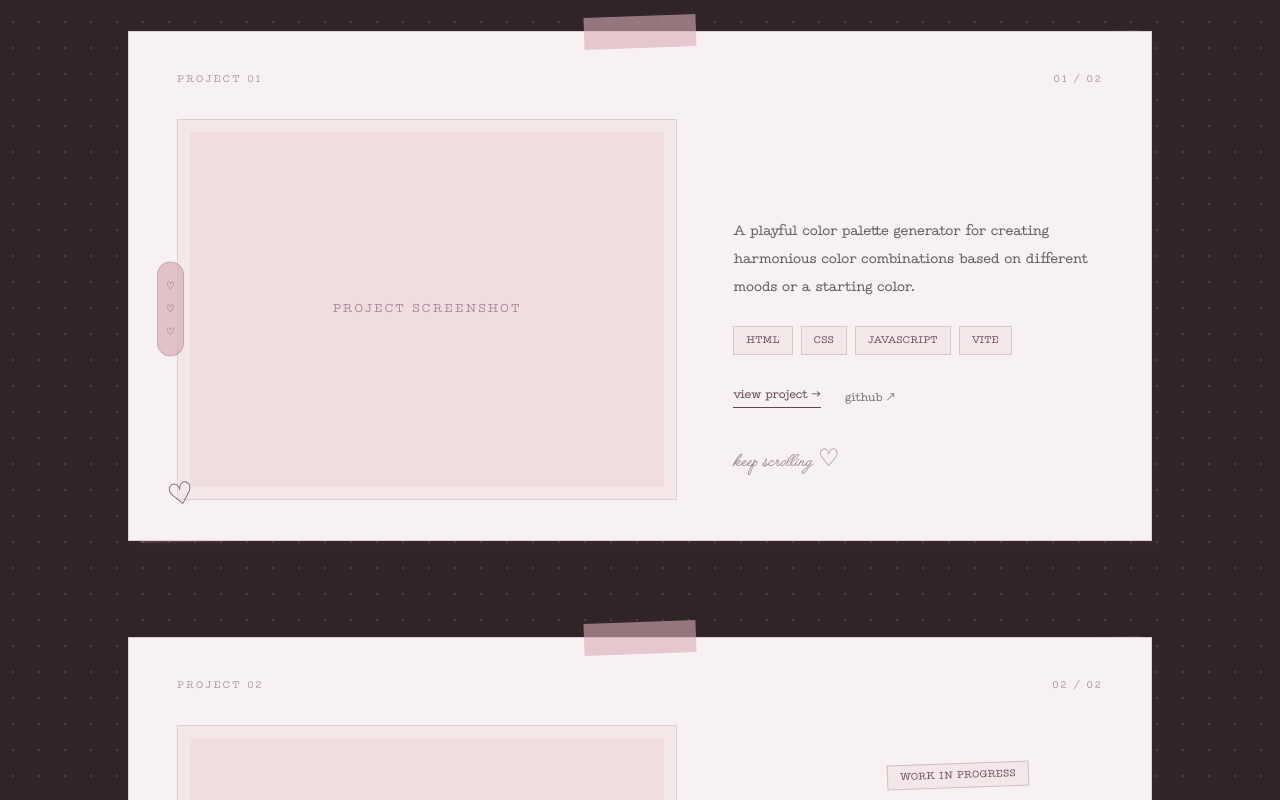
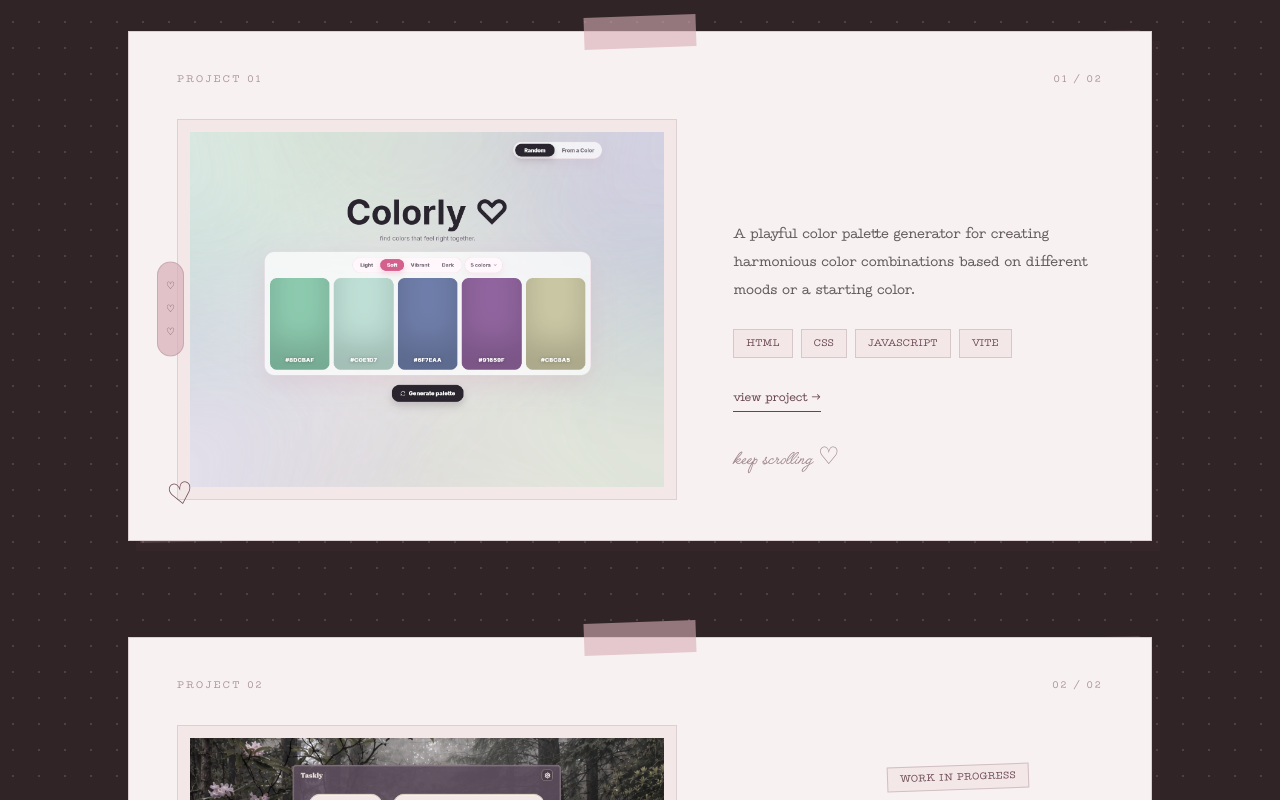
Before and after one commit to bldyonyx/Portfolio, a React app: page / in a window 1280 px wide. Shown: the part 1760-2560 px from the top of the page. Built offline with nearby package versions, Linux system fonts and the light colour scheme; the HTML template or start-up script is replaced by a standard one.

Commit message:
feat: add project preview images

```diff
--- a/src/components/ProjectCard.jsx
+++ b/src/components/ProjectCard.jsx
@@ -20,6 +20,7 @@ function ProjectCard({ project, index, total }) {
         {/* PROJECT COUNT */}
         <div className="mb-8 flex items-center justify-between font-typewriter text-[10px] uppercase tracking-[0.25em] text-wine/55">
           <span>project {number}</span>
+
           <span>
             {number} / {totalProjects}
           </span>
@@ -30,10 +31,12 @@ function ProjectCard({ project, index, total }) {
           {/* SCREENSHOT */}
           <div className="relative">
             <div className="border border-wine/15 bg-cream p-3">
-              <div className="flex aspect-[4/3] items-center justify-center overflow-hidden bg-pink/30">
-                <span className="font-typewriter text-xs uppercase tracking-[0.2em] text-wine/55">
-                  project screenshot
-                </span>
+              <div className="aspect-[4/3] overflow-hidden bg-pink/30">
+                <img
+                  src={project.image}
+                  alt={`${project.title} project preview`}
+                  className="h-full w-full object-cover object-center"
+                />
               </div>
             </div>
 
@@ -80,23 +83,14 @@ function ProjectCard({ project, index, total }) {
               ))}
             </div>
 
-            {/* LINKS */}
-            <div className="mt-8 flex items-center gap-6 font-typewriter text-xs">
+            {/* PROJECT LINK ONLY */}
+            <div className="mt-8 font-typewriter text-xs">
               <Link
                 to={`/projects/${project.slug}`}
                 className="border-b border-wine pb-1 text-wine transition-all duration-300 hover:border-pink hover:text-pink"
               >
                 view project →
               </Link>
-
-              <a
-                href={project.github}
-                target="_blank"
-                rel="noreferrer"
-                className="text-ink/60 transition-colors duration-300 hover:text-wine"
-              >
-                github ↗
-              </a>
             </div>
 
             {/* FUTURE ANIMATION HINT */}
--- a/src/data/projects.js
+++ b/src/data/projects.js
@@ -1,3 +1,6 @@
+import colorlyPreview from '../assets/images/projects/colorly-preview.png'
+import tasklyPreview from '../assets/images/projects/taskly-preview.png'
+
 const projects = [
   {
     title: 'Colorly',
@@ -7,6 +10,7 @@ const projects = [
     tech: ['HTML', 'CSS', 'JavaScript', 'Vite'],
     github: 'https://github.com/bldyonyx/Colorly',
     demo: 'https://bldyonyx.github.io/Colorly/',
+    image: colorlyPreview,
   },
   {
     title: 'Taskly',
@@ -16,6 +20,7 @@ const projects = [
     tech: ['React', 'JavaScript', 'CSS', 'Vite'],
     github: 'https://github.com/bldyonyx/Taskly',
     demo: 'https://bldyonyx.github.io/Taskly/',
+    image: tasklyPreview,
     status: 'work in progress',
   },
 ]
```
Also changed, not shown: src/assets/images/projects/colorly-preview.png (added), src/assets/images/projects/taskly-preview.png (added).
